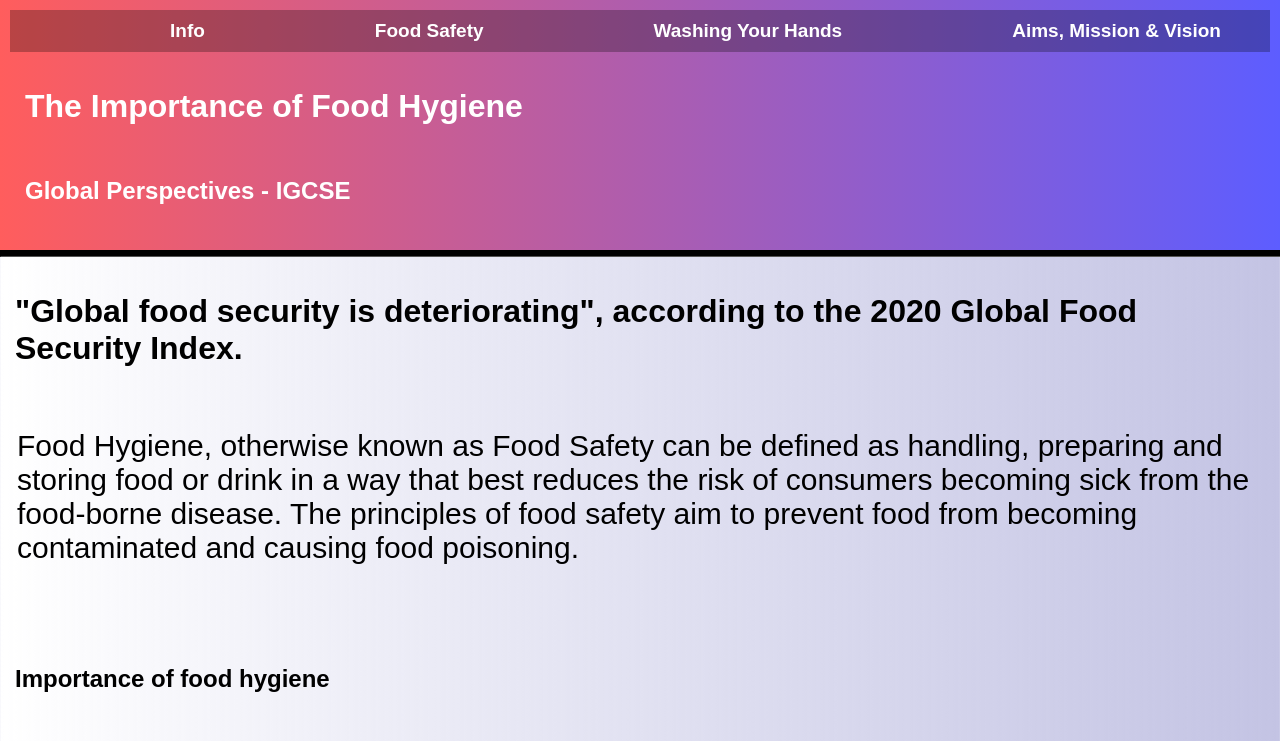
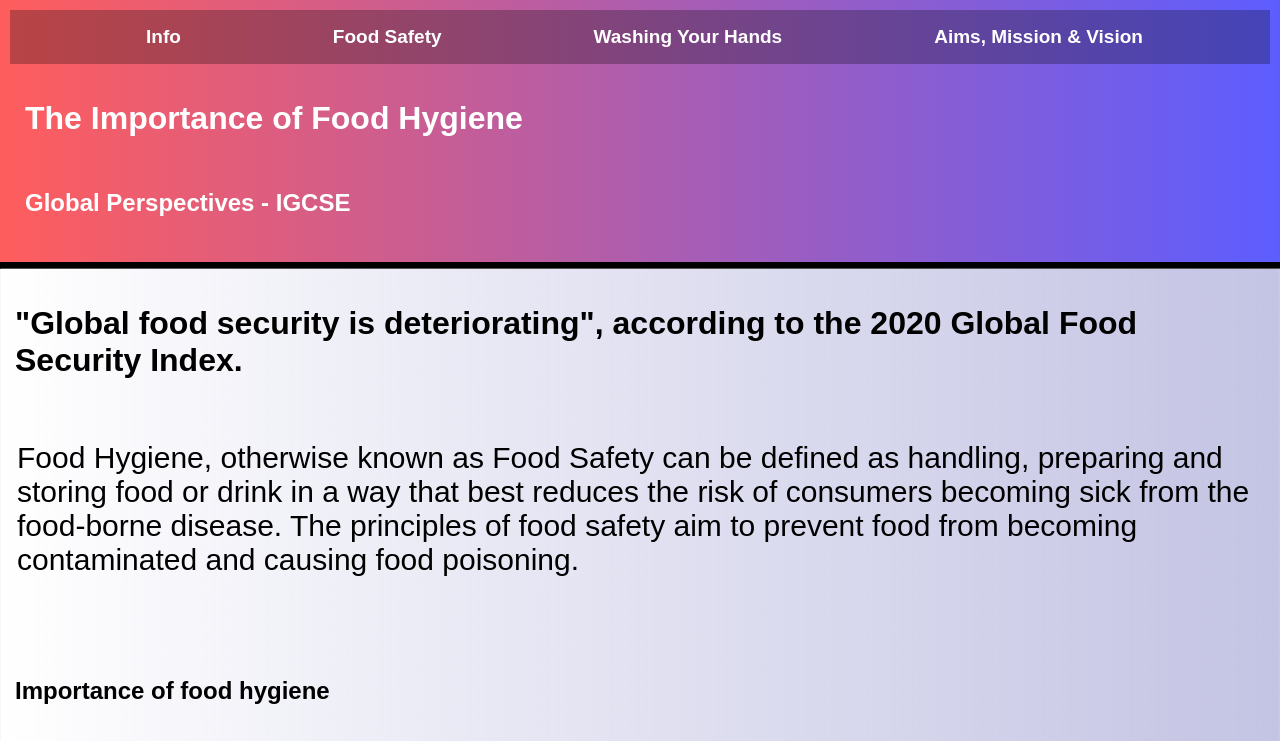
Before and after one commit to Lucas-Girala/Group-Proyect, a plain HTML site: page index.html in a window 1280 px wide. Shown: the top 741 px of the page. Drawn offline with Linux system fonts and the light colour scheme.

Commit message:
Update index.css

```diff
--- a/index.css
+++ b/index.css
@@ -34,14 +34,14 @@ ul li {
     float: left;
     font-size: 19px;
     text-align: left;
-    padding-left: 150px;
+    padding-left: 120px;
 
 }
 
 ul li a {
     display: block;
     color: white;
-    padding: 10px;
+    padding: 16px;
     text-align: center;
     text-decoration: none;
     position: relative;
@@ -49,7 +49,7 @@ ul li a {
   }
 
 ul li a:hover {
-    padding: 10px;
+    padding: 16px;
     text-decoration: none;
 }
 ul li a:hover::after {
```
